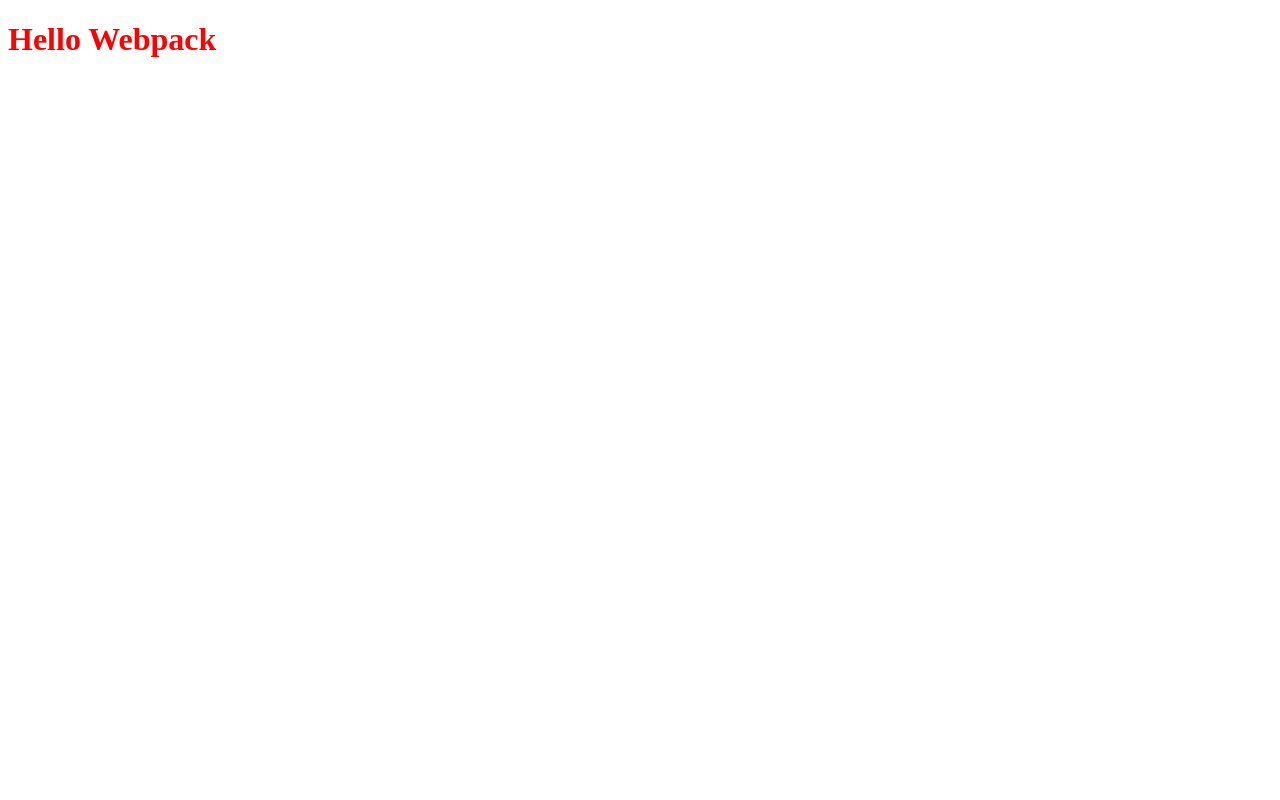
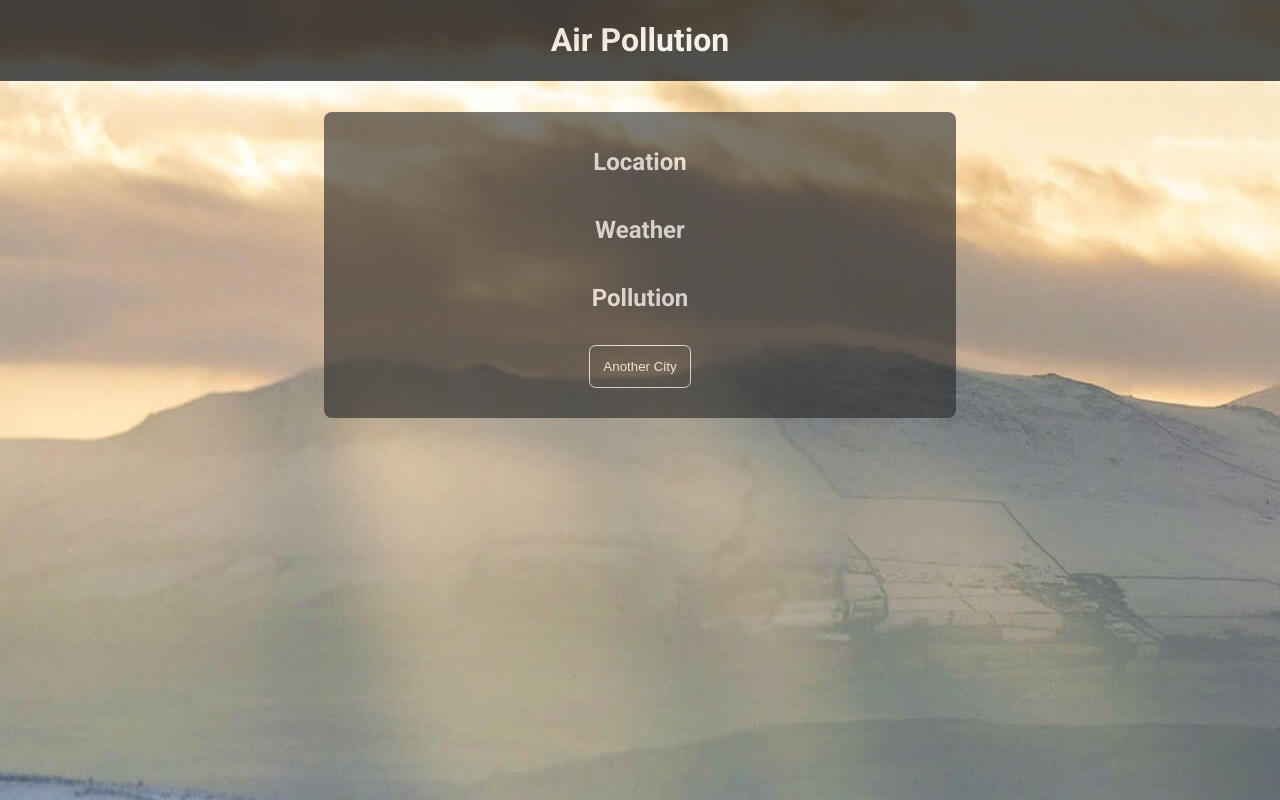
Before and after one commit to AlexErdei73/air-quality-app, a website with bundled scripts: page index.html in a window 1280 px wide. Built offline with nearby package versions, Linux system fonts and the light colour scheme; no server answers.

Commit message:
add basic html style and domHandling.js

```diff
--- a/index.html
+++ b/index.html
@@ -7,7 +7,19 @@
     <title>Document</title>
   </head>
   <body>
-    <h1 class="hello"></h1>
+    <header class="header">
+      <h1 class="title">Air Pollution</h1>
+    </header>
+    <main class="display">
+      <h2 class="item location">Location</h2>
+      <div class="item latitude"></div>
+      <div class="item longitude"></div>
+      <h2 class="item weather">Weather</h2>
+      <div class="item weather"></div>
+      <h2 class="item pollution">Pollution</h2>
+      <div class="item pm2_5"></div>
+      <button type="button" class="openCityModalBtn">Another City</button>
+    </main>
     <!-- The site uses your build, so the script tag should point to it at the end of the body tag -->
     <script src="./dist/bundle.js"></script>
   </body>
--- /dev/null
+++ b/src/domHandling.js
@@ -0,0 +1,13 @@
+import { lat, lon, weather, pm2_5 } from "./index";
+
+const latitudeDiv = document.querySelector(".latitude");
+const longitudeDiv = document.querySelector(".longitude");
+const weatherDiv = document.querySelector("div.weather");
+const pm2_5Div = document.querySelector(".pm2_5");
+
+export function render() {
+  latitudeDiv.textContent = `latitude: ${lat}`;
+  longitudeDiv.textContent = `longitude: ${lon}`;
+  weatherDiv.textContent = `weather condition: ${weather}`;
+  pm2_5Div.textContent = `pm2.5 particulate concentration: ${pm2_5}`;
+}
--- a/src/index.js
+++ b/src/index.js
@@ -1,22 +1,17 @@
 import "./styles.css";
-
-const helloElement = document.querySelector(".hello");
-
-helloElement.textContent = "Hello Webpack";
+import { render } from "./domHandling";
 
 //START BEN'S CODE
 //create global variables to store the user's coordinates and pollution and weather data at their location
-let lat;
-let lon;
+export let lat;
+export let lon;
 //note: the weather variable needs to be a string as the value it will receive will be a string, not a number like the others
-let weather = "";
-let pm2_5;
+export let weather = "";
+export let pm2_5;
 
 //prompts the window to ask for permission to share location details
 if (navigator.geolocation) {
-
-  navigator.geolocation.getCurrentPosition(function(position) {
-
+  navigator.geolocation.getCurrentPosition(function (position) {
     lat = position.coords.latitude.toString();
     lon = position.coords.longitude.toString();
 
@@ -27,20 +22,23 @@
       getAPIData("weather");
       //get the pollution data from the openweather API
       getAPIData("pollution");
-
     }
     //if one or both of the coordinates have not been found, show an error
     else {
       console.log("Error: unable to get user coordinates");
     }
-})};
+  });
+}
 
-
-async function getAPIData (request) {
+async function getAPIData(request) {
   //do an API request to get data about weather at the user's location
   if (request == "weather") {
-
-      let weatherURL = "https://api.openweathermap.org/data/2.5/weather?lat=" + lat + "&lon=" + lon + "&appid=0fb9ebda5842e2a12a43af55c70d2e3f";
+    let weatherURL =
+      "https://api.openweathermap.org/data/2.5/weather?lat=" +
+      lat +
+      "&lon=" +
+      lon +
+      "&appid=0fb9ebda5842e2a12a43af55c70d2e3f";
 
     //get the current weather JSON from the API
     let weatherJSON = await fetchJSON(weatherURL);
@@ -50,7 +48,9 @@
 
     //if the weather data was found, log it
     if (weather != undefined) {
-        console.log("The current weather description for your location is " + weather + ".");
+      console.log(
+        "The current weather description for your location is " + weather + "."
+      );
     }
     //if the weather data was not found, show an error
     else {
@@ -58,9 +58,13 @@
     }
   }
   //do an API request to get data about pollution at the user's location
-    else if (request = "pollution") {
-
-      let pollutionURL = "https://api.openweathermap.org/data/2.5/air_pollution?lat=" + lat + "&lon=" + lon + "&appid=0fb9ebda5842e2a12a43af55c70d2e3f";
+  else if ((request = "pollution")) {
+    let pollutionURL =
+      "https://api.openweathermap.org/data/2.5/air_pollution?lat=" +
+      lat +
+      "&lon=" +
+      lon +
+      "&appid=0fb9ebda5842e2a12a43af55c70d2e3f";
 
     //get the current pollution JSON from the API
     let pollutionJSON = await fetchJSON(pollutionURL);
@@ -70,7 +74,10 @@
 
     //if the pm2.5 data was found, log it
     if (pm2_5 != undefined) {
-        console.log("The current pm2.5 reading for your location is " + pm2_5 + " μg/m3.");
+      console.log(
+        "The current pm2.5 reading for your location is " + pm2_5 + " μg/m3."
+      );
+      render(); //This line does the DOM rendering in the right time
     }
     //if the pm2.5 data was not found, show an error
     else {
@@ -80,12 +87,13 @@
 }
 
 //takes in the url with the API constraints and key and returns the JSON that comes back from the API call
-function fetchJSON (url) {
-
-    const JSON = fetch(url, {mode: "cors"}).then(function(response) {
+function fetchJSON(url) {
+  const JSON = fetch(url, { mode: "cors" })
+    .then(function (response) {
       //get the API response in the form of a JSON
       return response.json();
-      }).catch(function(err) {
+    })
+    .catch(function (err) {
       //log an error if the request failed
       console.log(err);
     });
--- a/src/styles.css
+++ b/src/styles.css
@@ -1,3 +1,61 @@
-.hello {
-  color: red;
+@import url("https://fonts.googleapis.com/css2?family=Montserrat:wght@400;600&family=Roboto:wght@400;700&display=swap");
+
+html {
+  font-family: "Roboto", sans-serif;
 }
+
+body {
+  background-image: url("../assets/weather-background.jpg");
+  background-color: #242424;
+  background-position: center;
+  background-size: auto;
+  background-repeat: no-repeat;
+}
+
+.header {
+  position: fixed;
+  top: 0;
+  left: 0;
+  width: 100%;
+  background-color: #242424;
+  opacity: 0.8;
+}
+
+.title {
+  text-align: center;
+  color: rgb(243, 243, 243);
+  opacity: 1;
+}
+
+.display {
+  margin: 7em auto 0;
+  background-color: #242424;
+  color: rgb(243, 243, 243);
+  opacity: 0.6;
+  display: flex;
+  flex-direction: column;
+  justify-content: space-around;
+  align-items: center;
+  border-radius: 0.5em;
+  padding: 1em;
+  max-width: 600px;
+}
+
+.item {
+  text-align: center;
+}
+
+.openCityModalBtn {
+  width: fit-content;
+  padding: 1em;
+  border: 1px solid rgb(243, 243, 243);
+  background-color: #242424;
+  color: rgb(243, 243, 243);
+  border-radius: 0.5em;
+  margin: 1em 0;
+}
+
+.openCityModalBtn:hover {
+  color: #242424;
+  background-color: rgb(243, 243, 243);
+}
```
Also changed, not shown: assets/pollution-bar.png (added), assets/weather-background.jpg (added). Lines whose indentation alone changed are shown as unchanged.
